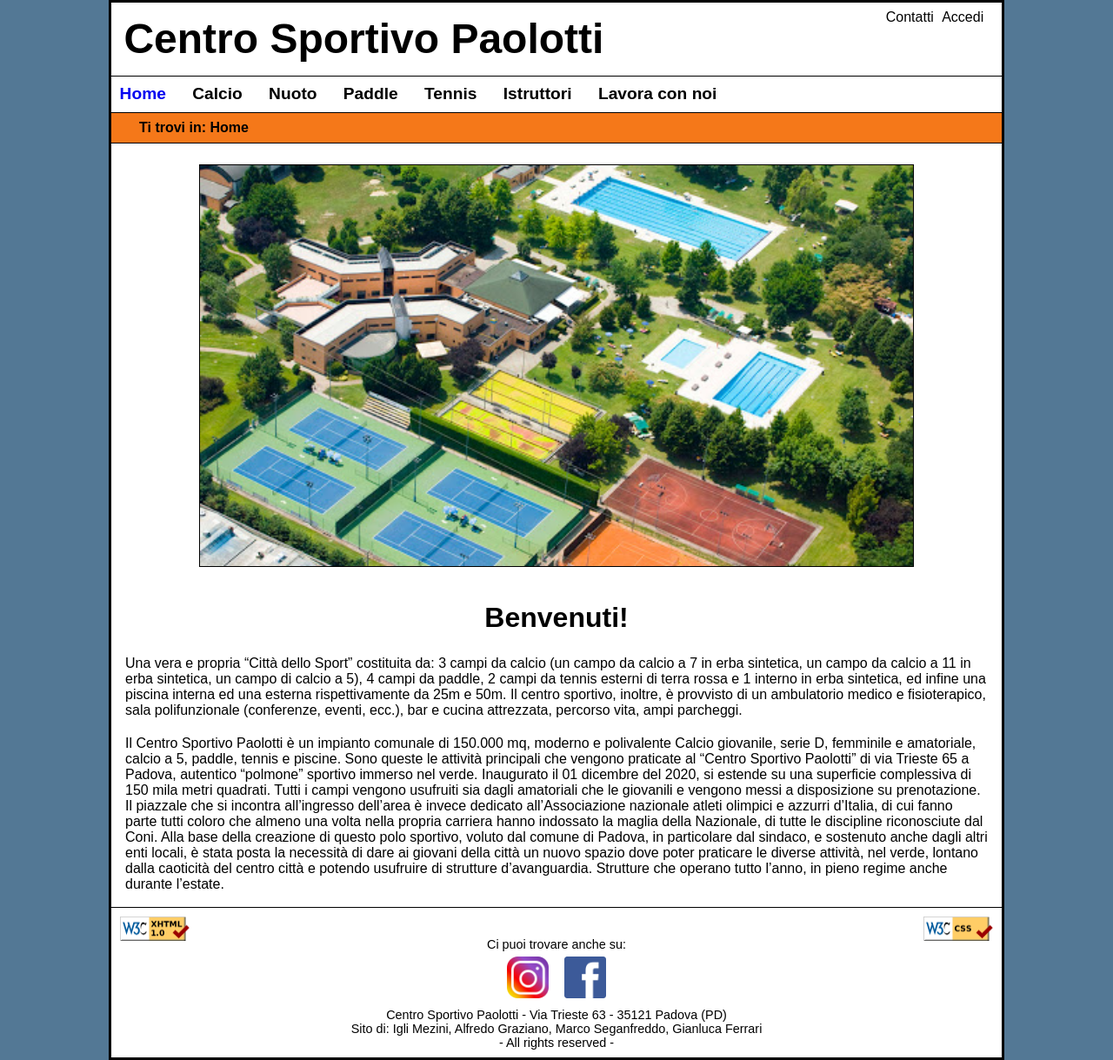
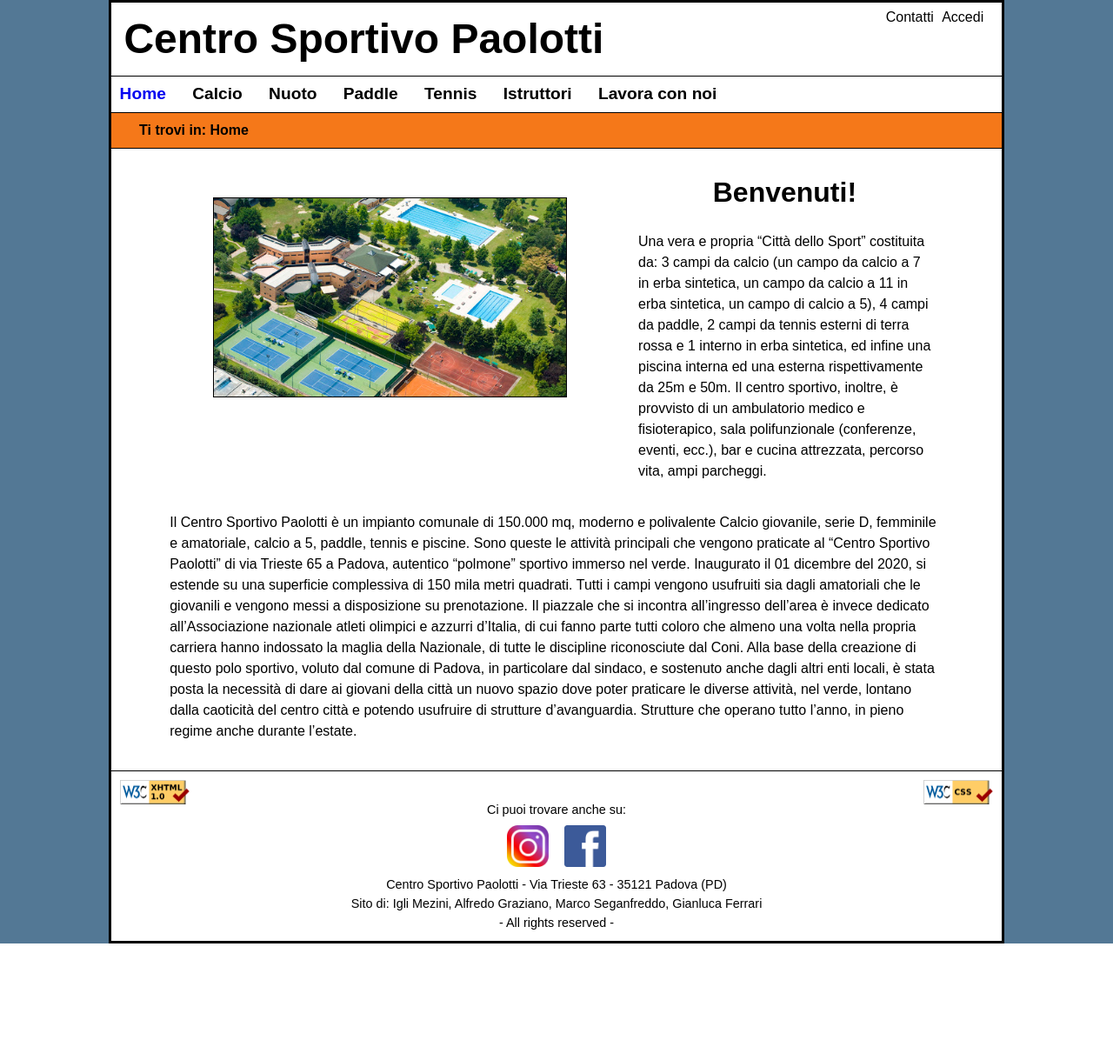
Before and after one commit to marcosgmm/project2K20, a PHP site: page /html/home.html in a window 1280 px wide. Shown: the whole page at 87% size. After the commit the page ends 1085 px from the top, so only its background shows below. Run offline with PHP 8.4, Linux system fonts and the light colour scheme.

Commit message:
update css

```diff
--- a/css/style.css
+++ b/css/style.css
@@ -18,12 +18,25 @@ body {
 	/*background-color: #c2e9fb;*/
 }
 
+
+p {
+	line-height: 150%;
+}
+
+
 .helpNav {
 	position: absolute;
 	height: 1px;
 	width: 1px;
 	overflow: hidden;
 	clip: rect(1px, 1px, 1px, 1px);
+}
+
+.subTitle {
+	text-align: center;
+	font-weight: bold;
+	font-size:2em;
+	padding:0.5em;
 }
 
 /*********
@@ -150,6 +163,31 @@ a:active {
 /*********
 *HOMEPAGE*
 *********/
+#homeContentContainer {
+	width: 90%;
+	padding: 1em;
+	margin: auto;
+}
+
+#homeChildLeft {
+	width: 55%;
+	float: left;
+	overflow: hidden;
+	padding: 1em;
+}
+
+#homeChildRight {
+	width: 40%;
+	float: left;
+	overflow: hidden;
+}
+#struttura {
+	clear: both;
+	width: 90%;
+	padding: 1em;
+	margin: auto;
+}
+
 #homecontent {
 	margin-bottom: 0.5em;
 }
@@ -362,6 +400,11 @@ a:active {
 	width: 80%;
 	border: 1px solid black;
 }
+.description ul {
+	display: table;
+	margin: 0 auto;
+}
+
 /*********
 **PADDLE**
 **********/
```
